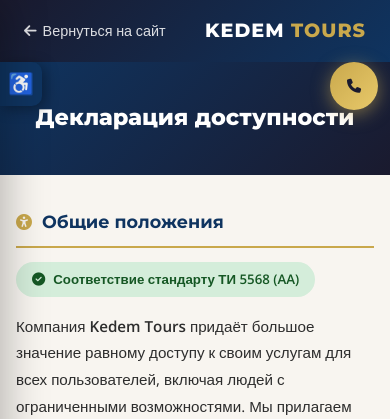
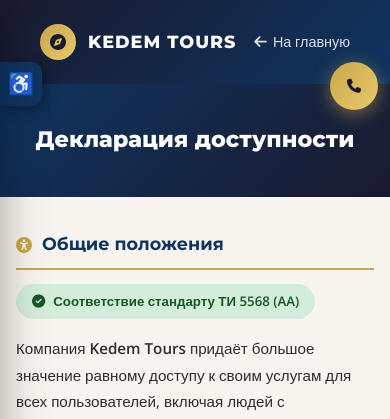
Before and after one commit to kravitz49/kedem-tours-site, a PHP site: page /accessibility.html in a window 390 px wide. Shown: the top 419 px of the page. Run offline with PHP 8.4, Linux system fonts and the light colour scheme; data that the repository does not hold is empty.

Commit message:
Унифицировать хедер на всех страницах сайта
- Одинаковый CSS хедера: sticky, padding 12px, logo 44px, мобильный адаптив
- excursion.php: добавлены id на логотип, position:sticky, мобильный CSS
- reviews-page.php: стандартизирован CSS, убран дублирующий settings fetch
- accessibility.html: заменён текстовый логотип на стандартный с иконкой
- widgets.js: applyHeaderSettings() обновляет логотип/название на всех страницах

Co-Authored-By: Claude Sonnet 4.6 <noreply@anthropic.com>

```diff
--- a/accessibility.html
+++ b/accessibility.html
@@ -20,11 +20,20 @@
 
     /* HEADER */
     header { background: linear-gradient(135deg, var(--dark) 0%, var(--accent) 100%); padding: 14px 24px; box-shadow: 0 2px 20px rgba(0,0,0,.3); }
-    .header-inner { max-width: 860px; margin: 0 auto; display: flex; align-items: center; justify-content: space-between; }
-    .back-link { color: rgba(255,255,255,.85); text-decoration: none; font-size: .9rem; display: flex; align-items: center; gap: 6px; transition: color .2s; }
+    .header-inner { max-width: 1100px; margin: 0 auto; display: flex; align-items: center; justify-content: space-between; padding: 12px 24px; gap: 12px; }
+    .logo { display: flex; align-items: center; gap: 12px; text-decoration: none; flex-shrink: 0; }
+    .logo-icon { width: 44px; height: 44px; border-radius: 50%; background: linear-gradient(135deg, var(--gold), var(--gold-light)); display: flex; align-items: center; justify-content: center; font-size: 20px; color: var(--dark); overflow: hidden; flex-shrink: 0; }
+    .logo-icon img { width: 100%; height: 100%; object-fit: cover; border-radius: 50%; }
+    .logo-name { font-family: 'Montserrat', sans-serif; font-weight: 800; font-size: 1.3rem; color: var(--white); letter-spacing: 1px; }
+    .logo-sub { font-size: .65rem; color: var(--gold-light); letter-spacing: 2px; text-transform: uppercase; }
+    .back-link { color: rgba(255,255,255,.85); text-decoration: none; font-size: .9rem; display: flex; align-items: center; gap: 6px; transition: color .2s; white-space: nowrap; }
     .back-link:hover { color: var(--gold-light); }
-    .header-logo { font-family: 'Montserrat', sans-serif; font-weight: 800; font-size: 1.2rem; color: var(--white); letter-spacing: 1px; }
-    .header-logo span { color: var(--gold); }
+    @media (max-width: 640px) {
+      .header-inner { padding: 10px 16px; }
+      .logo-icon { width: 36px; height: 36px; font-size: 16px; }
+      .logo-name { font-size: 1.1rem; }
+      .logo-sub { display: none; }
+    }
 
     /* HERO-полоска */
     .page-hero { background: linear-gradient(135deg, var(--accent), var(--dark)); padding: 36px 24px 32px; text-align: center; }
@@ -75,7 +84,6 @@
       .page-hero h1 { font-size: 1.4rem; }
       main { padding: 32px 16px 56px; }
       .contact-card { padding: 18px 16px; }
-      .header-inner { flex-direction: row; }
     }
   </style>
 </head>
@@ -87,8 +95,14 @@
 
 <header role="banner">
   <div class="header-inner">
-    <a class="back-link" href="/"><i class="fa fa-arrow-left" aria-hidden="true"></i> Вернуться на сайт</a>
-    <div class="header-logo">KEDEM <span>TOURS</span></div>
+    <a class="logo" href="/" id="logoLink">
+      <div class="logo-icon" id="logoIcon"><i class="fa fa-compass" aria-hidden="true"></i></div>
+      <div>
+        <div class="logo-name" id="logoName">KEDEM TOURS</div>
+        <div class="logo-sub" id="logoSub">Экскурсии по Израилю</div>
+      </div>
+    </a>
+    <a class="back-link" href="/"><i class="fa fa-arrow-left" aria-hidden="true"></i> На главную</a>
   </div>
 </header>
 
--- a/widgets.js
+++ b/widgets.js
@@ -329,10 +329,25 @@
   }
   window._widgetBuildFab = buildFab;
 
+  /* Apply logo/header settings to any page with standard logo IDs */
+  function applyHeaderSettings(s) {
+    var logoIcon = document.getElementById('logoIcon');
+    var logoName = document.getElementById('logoName');
+    var logoSub  = document.getElementById('logoSub');
+    var footerName = document.getElementById('footerName');
+    if (logoIcon && s.logo_image) {
+      logoIcon.innerHTML = '<img src="' + s.logo_image + '" alt="' + (s.logo_text || 'Логотип') + '" style="width:100%;height:100%;object-fit:cover;border-radius:50%">';
+    }
+    if (logoName && s.logo_text) logoName.textContent = s.logo_text;
+    if (logoSub  && s.logo_sub)  logoSub.textContent  = s.logo_sub;
+    if (footerName && s.logo_text) footerName.textContent = s.logo_text;
+  }
+
   function loadFabSettings() {
-    try { var c = localStorage.getItem('siteSettings'); if (c) buildFab(JSON.parse(c)); } catch(e) {}
+    try { var c = localStorage.getItem('siteSettings'); if (c) { buildFab(JSON.parse(c)); applyHeaderSettings(JSON.parse(c)); } } catch(e) {}
     fetch('/settings.php').then(function(r){ return r.json(); }).then(function(s){
       buildFab(s);
+      applyHeaderSettings(s);
       try { localStorage.setItem('siteSettings', JSON.stringify(s)); } catch(e) {}
     }).catch(function(){});
   }
```
Also changed, not shown: excursion.php (+20 -13 lines), reviews-page.php (+11 -12 lines).
